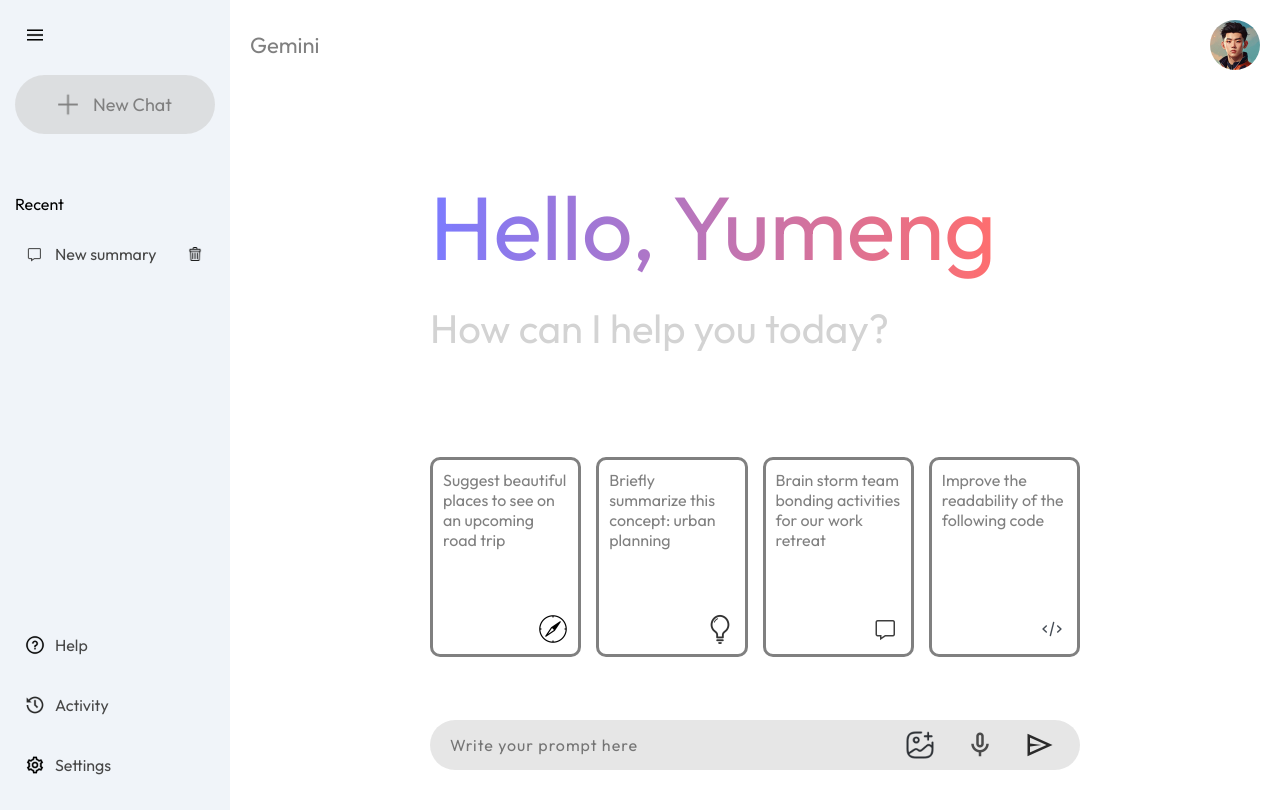
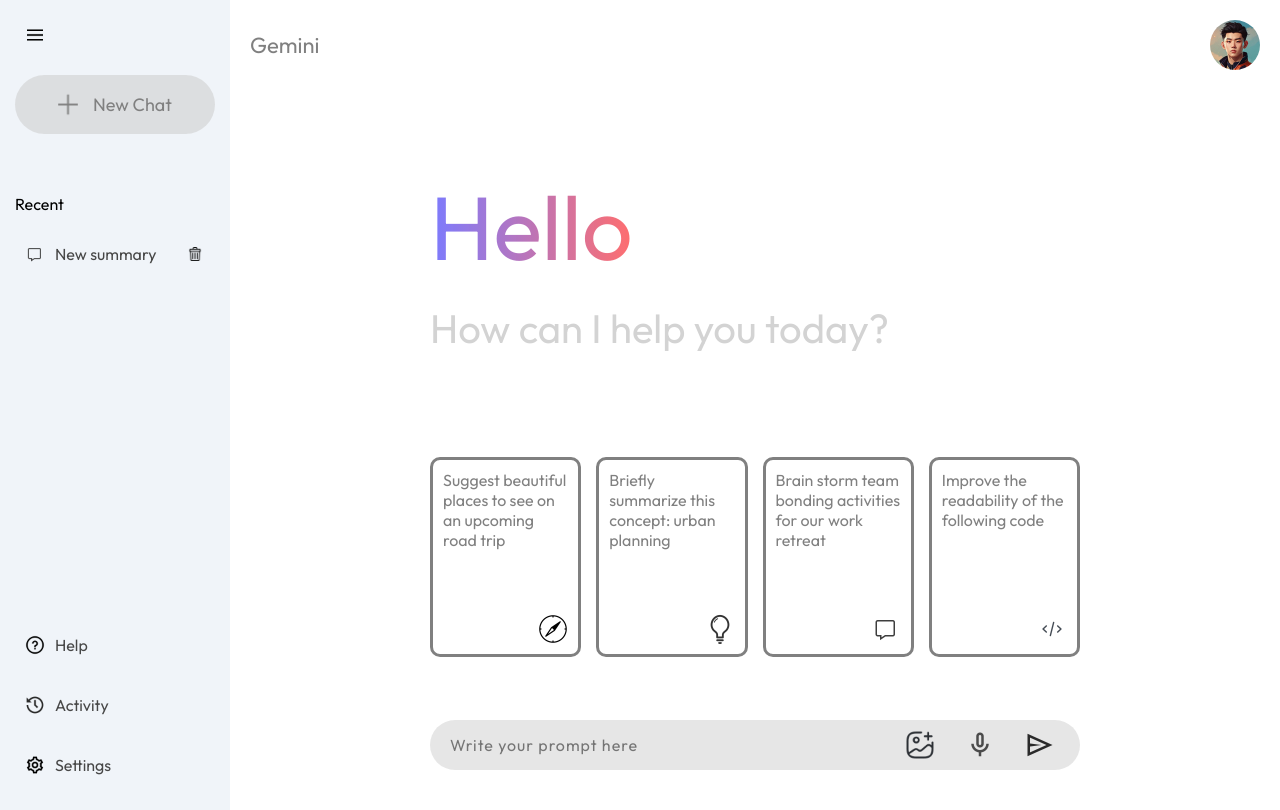
Before and after one commit to YumengLiu6044/gemini-clone, a React (Vite) app: page / in a window 1280 px wide. Built offline with nearby package versions, Linux system fonts and the light colour scheme; no server answers.

Commit message:
Changed name to not yumeng

```diff
--- a/src/components/Greet/Greet.tsx
+++ b/src/components/Greet/Greet.tsx
@@ -9,7 +9,7 @@
     <>
       <div className="greet">
         <p>
-          <span>Hello, Yumeng</span>
+          <span>Hello</span>
         </p>
         <p>How can I help you today?</p>
       </div>
```
